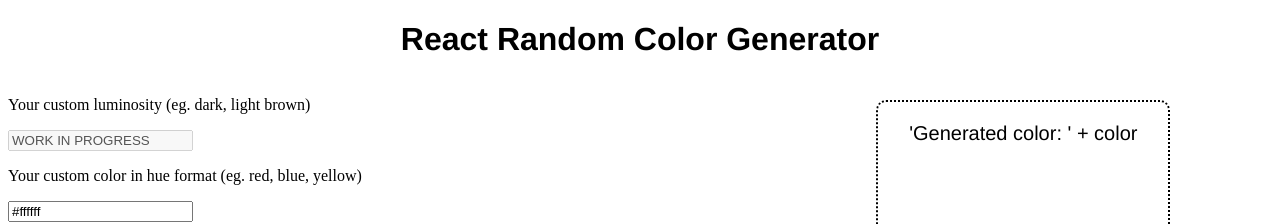
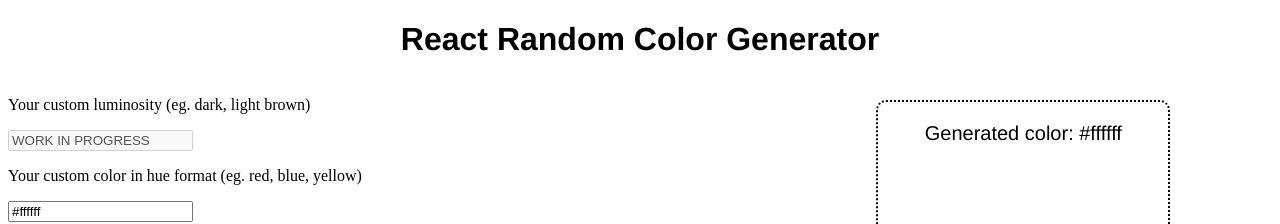
Before and after one commit to xkrsx/react-random-color-generator, a React app: page / in a window 1280 px wide. Shown: the top 224 px of the page. Built offline with nearby package versions, Linux system fonts and the light colour scheme.

Commit message:
Update App.js
Fix generated color with hex code text in colorbox

```diff
--- a/src/App.js
+++ b/src/App.js
@@ -93,7 +93,7 @@ export default function App() {
             {/* {!color
               ? 'Click the button to generate' */}
             {/* : */}
-            'Generated color: ' + color
+            Generated color: {color}
             {/* } */}
             {/* {luminosity === 'WORK IN PROGRESS' || luminosity === ''
                 ? ''
```
